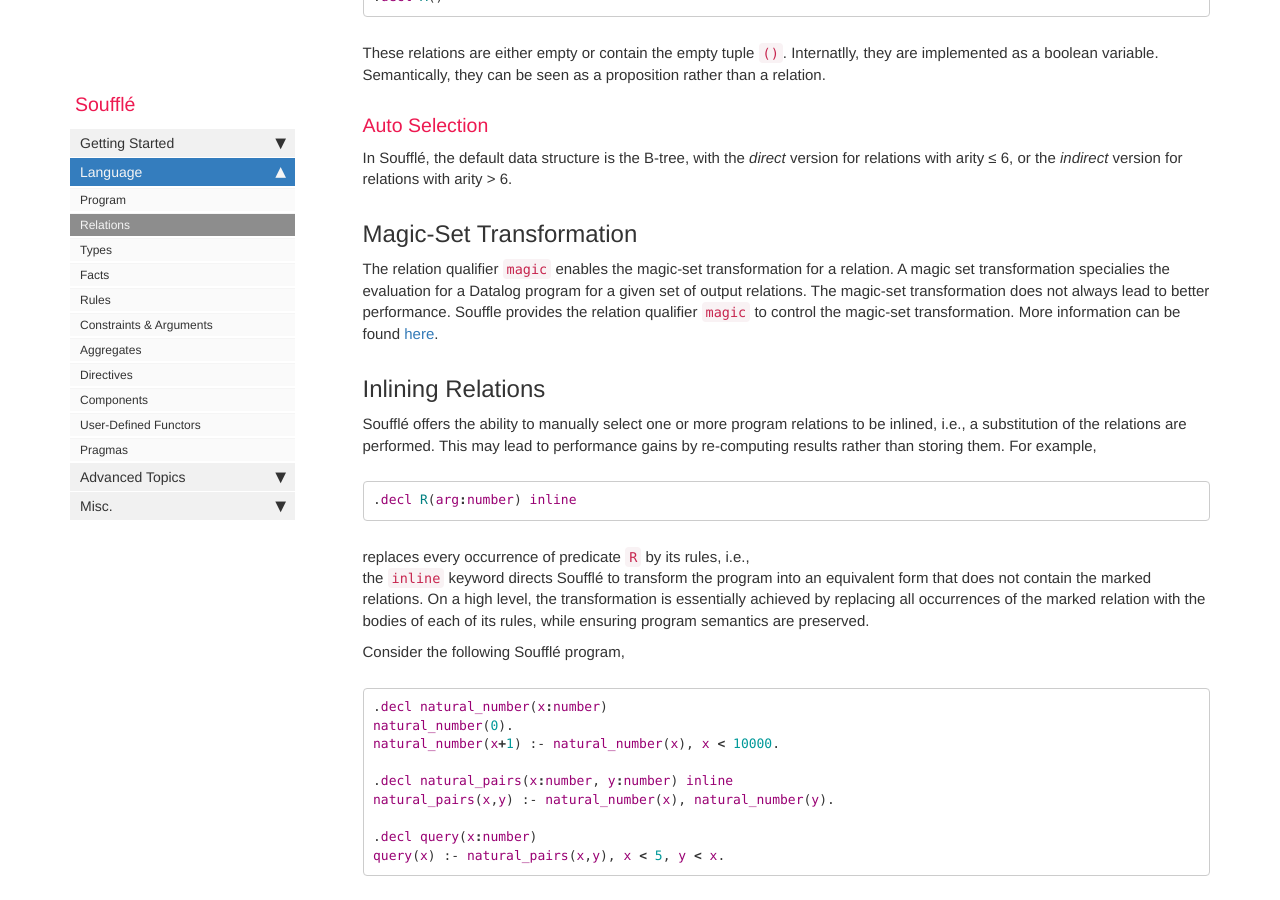
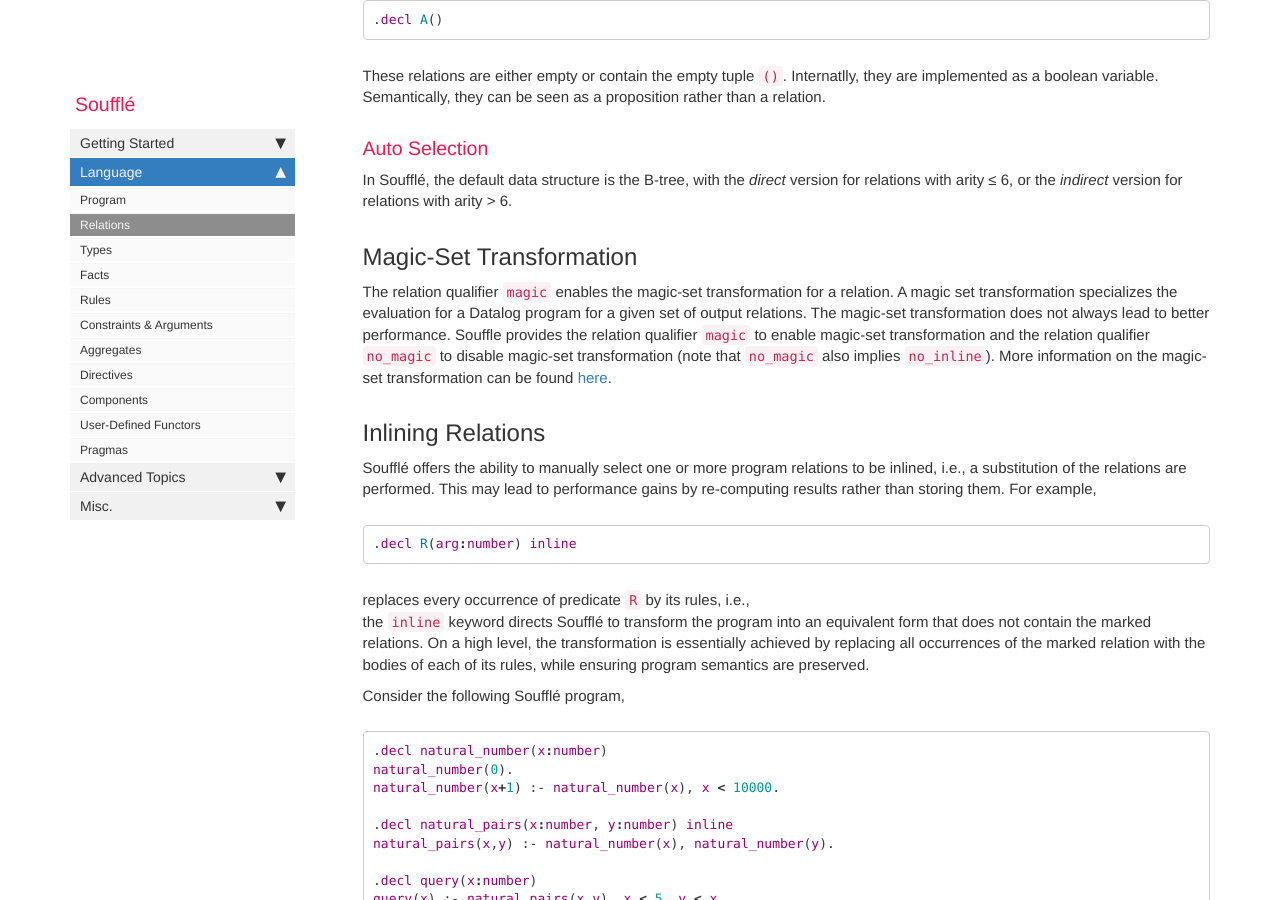
Before and after one commit to souffle-lang/souffle-lang.github.io, a Jekyll site: the page built from pages/docs/relations.md, in a window 1280 px wide and 900 px high, scrolled down 3078 px. Built offline with Jekyll 4.4.1, drawn with Linux system fonts in a browser that asks for light colours; comment, search, counter and statistics services are not loaded; some of the changed text lies outside the part shown.

Commit message:
Add documentation for no_magic and no_inline relation qualifiers
Also includes documentation for options inline-exclude and
magic-transform-exclude.

```diff
--- a/pages/docs/relations.md
+++ b/pages/docs/relations.md
@@ -88,7 +88,7 @@ as a boolean variable.  Semantically, they can be seen as a proposition rather t
 In Soufflé, the default data structure is the B-tree, with the *direct* version for relations with arity ≤ 6, or the *indirect* version for relations with arity > 6.
 
 ## Magic-Set Transformation
-The relation qualifier `magic` enables the magic-set transformation for a relation. A magic set transformation specialies the evaluation for a Datalog program for a given set of output relations. The magic-set transformation does not always lead to better performance. Souffle provides the relation qualifier `magic` to control the magic-set transformation. More information can be found [here](magicset).
+The relation qualifier `magic` enables the magic-set transformation for a relation. A magic set transformation specializes the evaluation for a Datalog program for a given set of output relations. The magic-set transformation does not always lead to better performance. Souffle provides the relation qualifier `magic` to enable magic-set transformation and the relation qualifier `no_magic` to disable magic-set transformation (note that `no_magic` also implies `no_inline`). More information on the magic-set transformation can be found [here](magicset).
 
 ## Inlining Relations
 Souffl&eacute; offers the ability to manually select one or more program relations to be inlined, i.e., a substitution of the relations are performed. This may lead to performance gains by re-computing results rather than storing them. For example,
@@ -182,6 +182,11 @@ Inlining works in all situations, provided the following conditions are met:
     * The restriction is theoretically necessary, as otherwise no ordering for the inlining process can be imposed such that all relations in the cycle are removed.
 * The counter argument, `$`, cannot be used as an argument or in the rule body of an inlined relation.
 * At the moment, relations appearing in aggregators cannot be inlined, though this is only a restriction in practice due to the way certain functors are handled.
+
+### Disable Inlining
+The relation qualifier `no_inline` directs Souffl&eacute; to _not_ inline the marked relation. Note that `no_inline` is implied by the `no_magic` relation qualifier.
+
+The option `inline-exclude` can be used to prevent the given relations from being inlined and overrides any `inline` relation qualifiers. Note that `inline-exclude` is implied by the `magic-transform-exclude` option.
 
 ## Override
 The relation qualifier `override` controls whether rules in a relation that is defined in a component, can be overwritten in a sub-component.
```
Also changed, not shown: pages/docs/magicset.md (+2 -0 lines).
